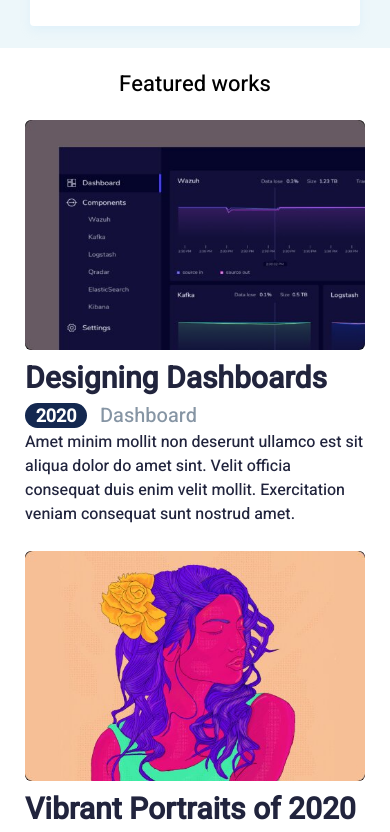
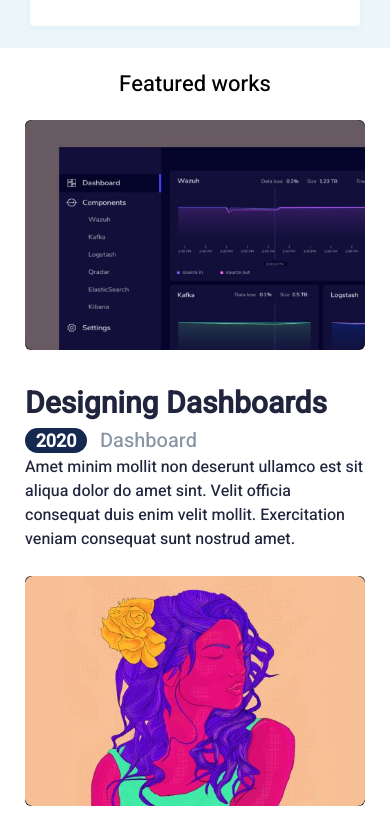
Before and after one commit to bodiavaleur/lenaportfolio, a React (Create React App) app: page / in a window 390 px wide. Shown: the part 1363-2195 px from the top of the page. Built offline with nearby package versions, Linux system fonts and the light colour scheme.

Commit message:
edits-fw

```diff
--- a/src/components/FeaturedWorks/styles.css
+++ b/src/components/FeaturedWorks/styles.css
@@ -21,9 +21,7 @@
   gap: 25px;
 }
 
-.fwbox_1,
-.fwbox_2,
-.fwbox_3 {
+.fwbox {
   width: 100%;
   max-width: 800px;
   height: 180px;
@@ -100,7 +98,6 @@
 @media only screen and (max-width: 768px) {
   .block_3 {
     width: 100%;
-    height: 2500px;
     display: flex;
     flex-direction: column;
     align-items: center;
@@ -109,7 +106,6 @@
 
   .featuredworks {
     width: 100%;
-    height: 1095px;
     display: flex;
     flex-direction: column;
     align-items: center;
```
